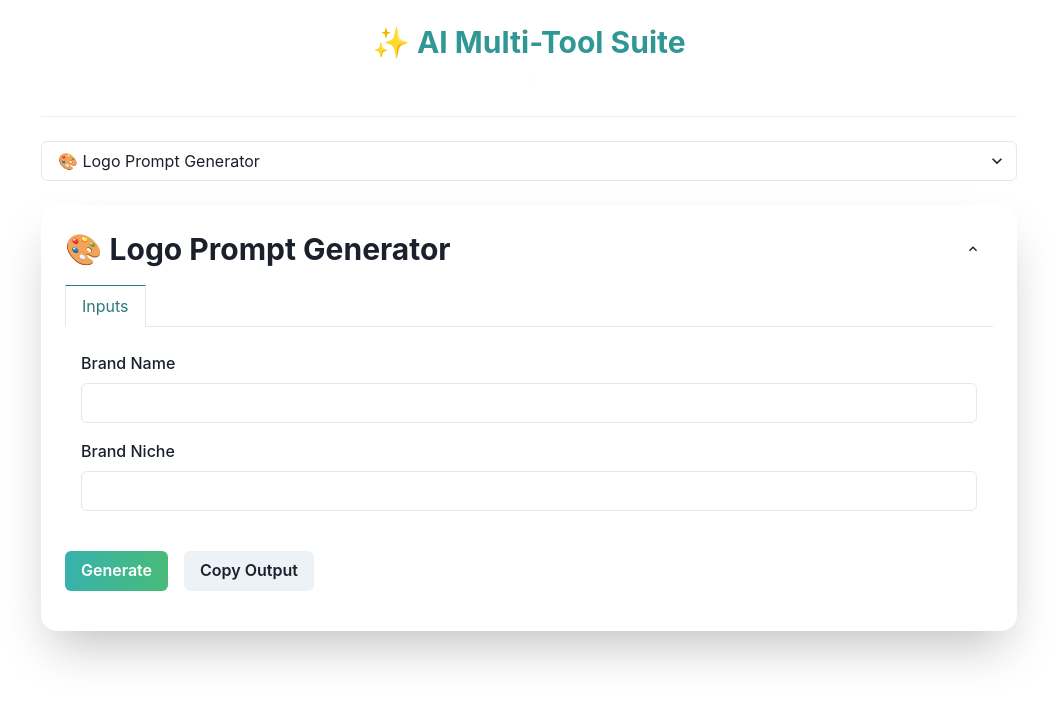
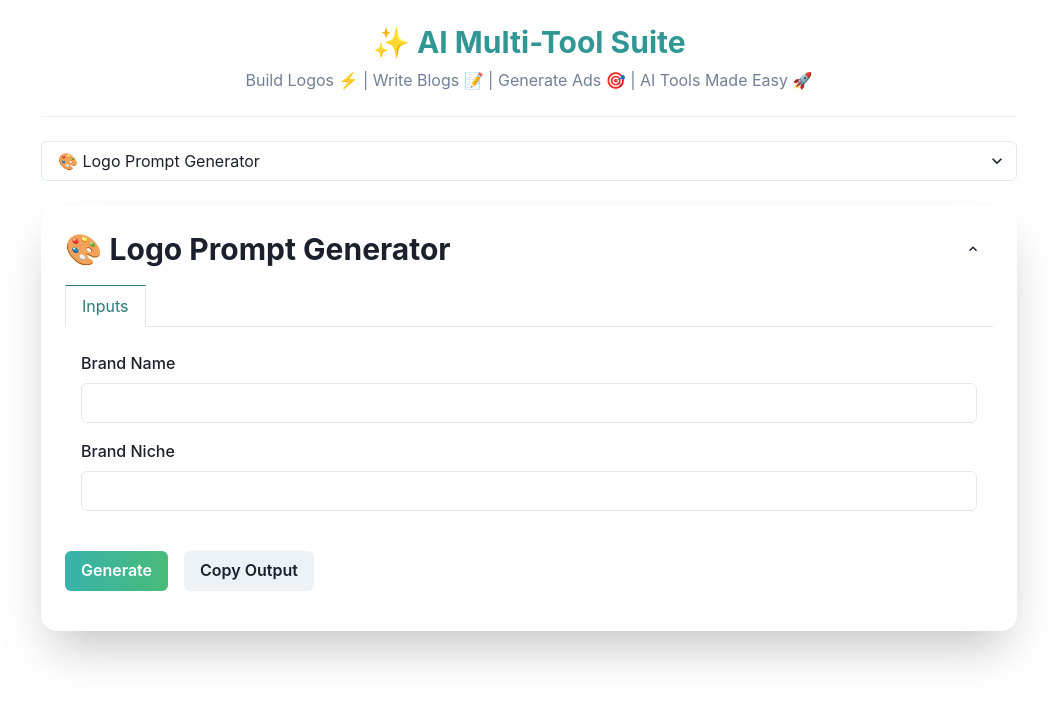
Before and after one commit to bilalali2010/new-multi-tool-suite, a Next.js app: page / in a window 1280 px wide. Shown: the top 704 px of the page, without its empty margins (111-1168 px from the left). Built offline with nearby package versions, Linux system fonts and the light colour scheme.

Commit message:
Update page.jsx

```diff
--- a/app/page.jsx
+++ b/app/page.jsx
@@ -2,7 +2,6 @@
 
 import { useState } from "react";
 import ToolUI from "./components/ToolUI";
-import { Typewriter } from "react-simple-typewriter";
 import {
   Box,
   VStack,
@@ -142,23 +141,11 @@ export default function Home() {
           ✨ AI Multi-Tool Suite
         </Heading>
 
-        {/* TYPEWRITER */}
+        {/* STATIC TEXT (NO TYPEWRITER) */}
         <Text fontSize="md" color="gray.500">
-          <Typewriter
-            words={[
-              "Build Logos ⚡",
-              "Write Blogs 📝",
-              "Generate Ads 🎯",
-              "AI Tools Made Easy 🚀",
-            ]}
-            loop={0}
-            cursor
-            cursorStyle="|"
-            typeSpeed={70}
-            deleteSpeed={40}
-            delaySpeed={1200}
-          />
+          Build Logos ⚡ | Write Blogs 📝 | Generate Ads 🎯 | AI Tools Made Easy 🚀
         </Text>
+
       </VStack>
 
       <Divider mb={6} />
```
